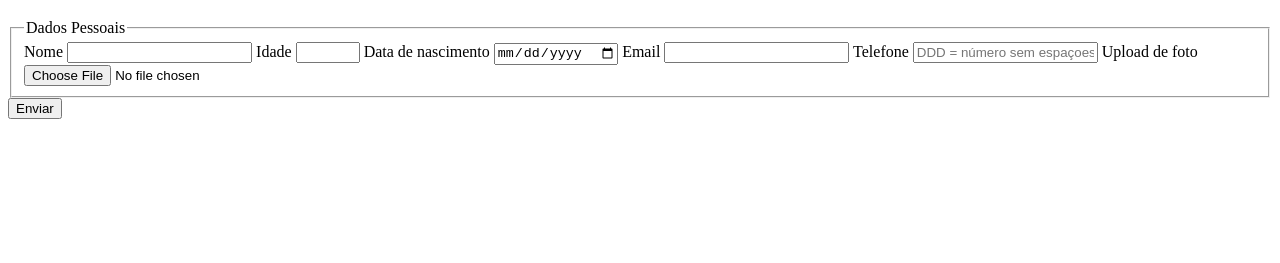
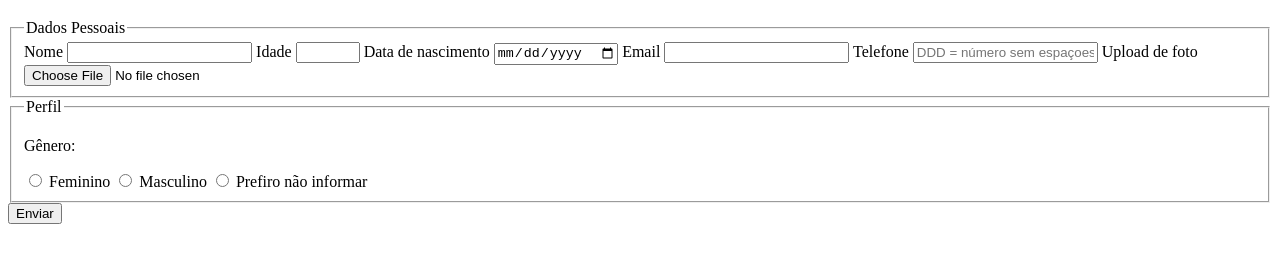
Before and after one commit to Kenny-Dev2/pesquisa-culturama, a plain HTML site: page index.html in a window 1280 px wide. Shown: the part 61-324 px from the top of the page. Drawn offline with Linux system fonts and the light colour scheme.

Commit message:
Adiciona opcoes de genero

```diff
--- a/index.html
+++ b/index.html
@@ -13,8 +13,9 @@
   </header>
   <section>
     <form action="" method="get">
+
+      <!-- DADOS PESSOAIS -->
       <fieldset>
-        <!-- DADOS PESSOAIS -->
         <legend>Dados Pessoais</legend>
         <label for="userName">Nome</label>
         <input type="text" name="userName" required>
@@ -35,7 +36,21 @@
         <input type="file" accept="image/*" name="userImage">
       </fieldset>
 
+      <!-- PERFIL -->
+      <fieldset>
+        <legend>Perfil</legend>
 
+        <p>Gênero:</p>
+        <input type="radio" name="userGender" value="feminino">
+        <label for="userGender">Feminino</label>
+
+        <input type="radio" name="userGender" value="masculino">
+        <label for="userGender">Masculino</label>
+
+        <input type="radio" name="userGender" value="notInformed">
+        <label for="userGender">Prefiro não informar</label>
+
+      </fieldset>
 
 
 
```
